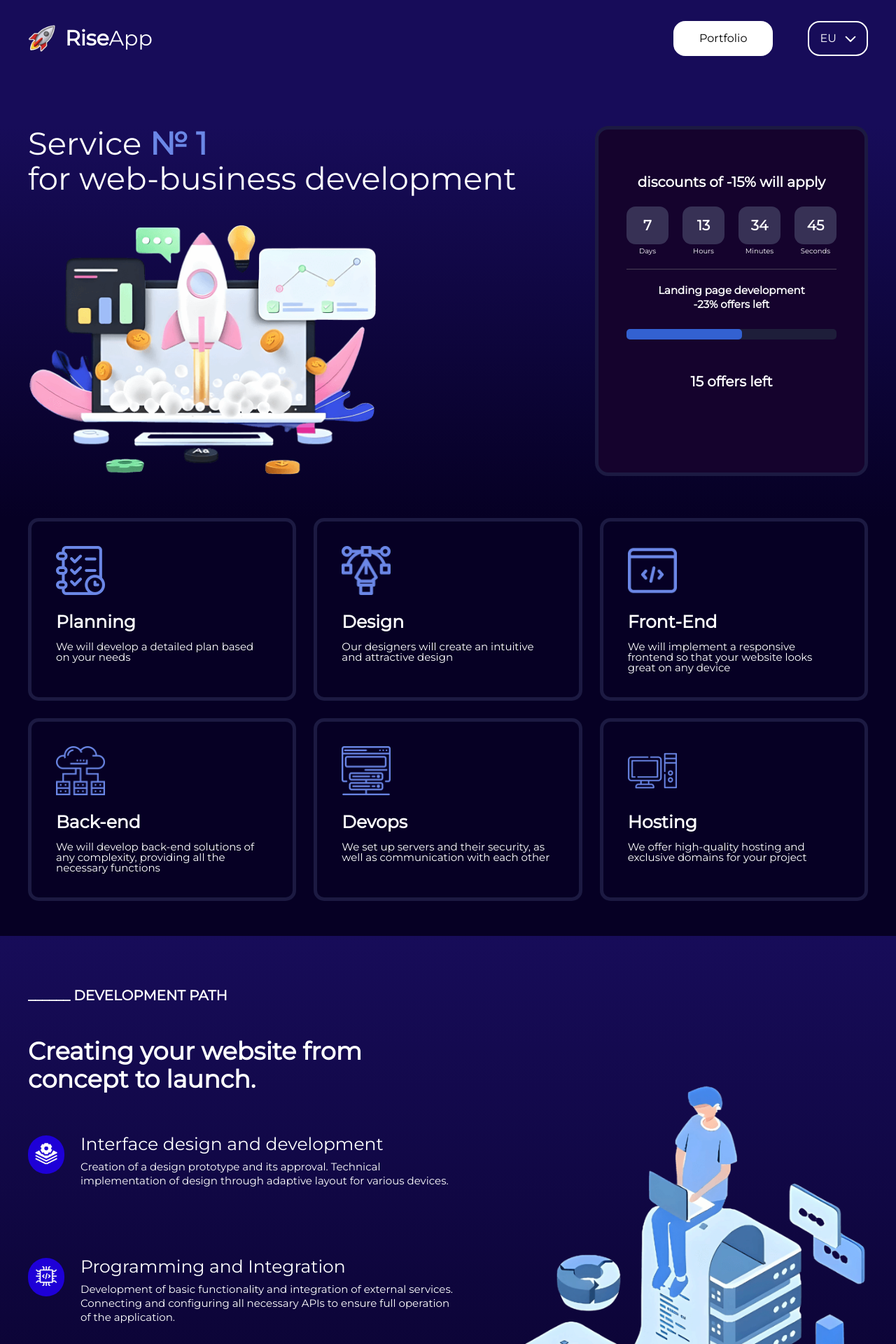
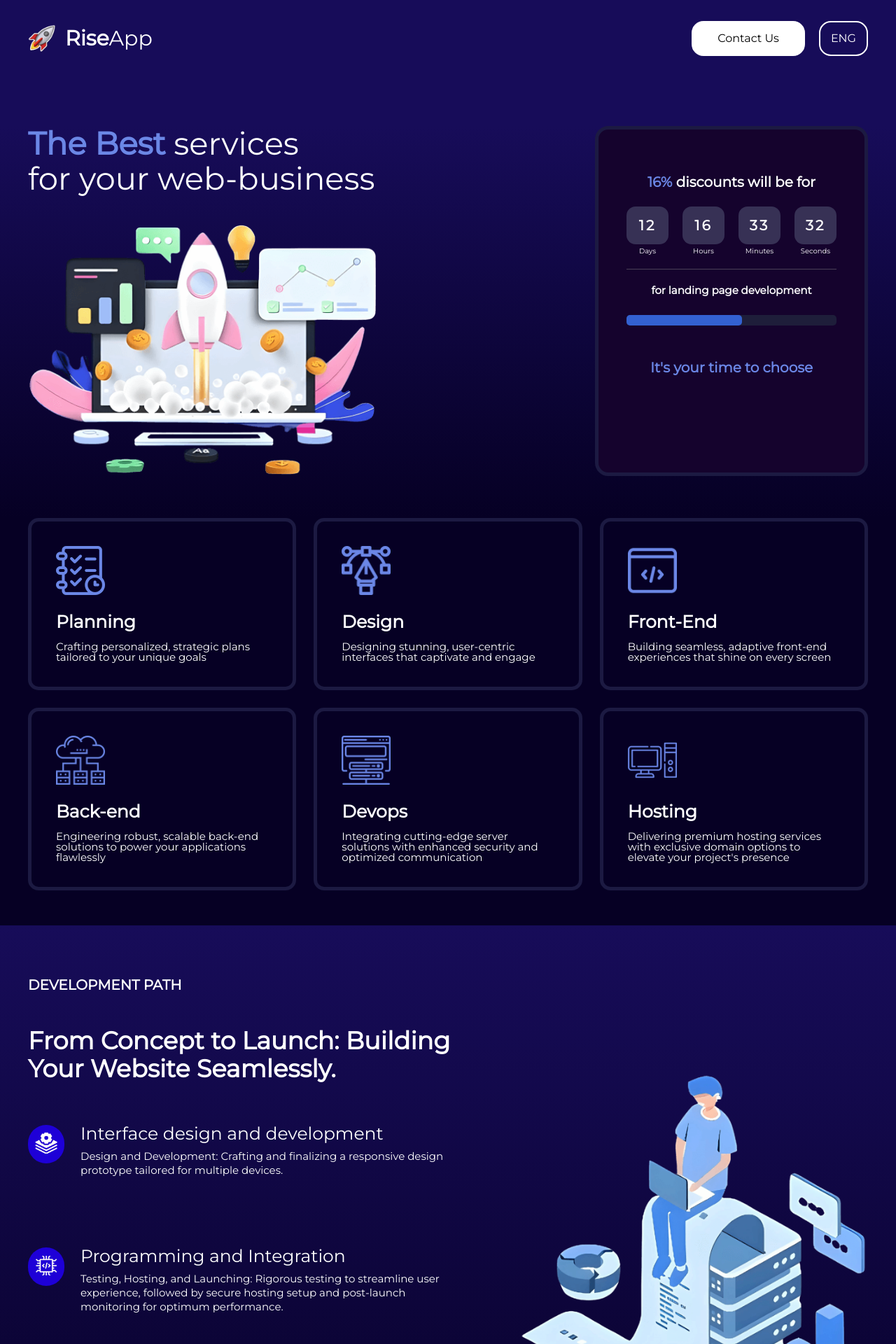
Before and after one commit to Evggeennniy/RiseApp, a Python web app: template templates/index.html in a window 1280 px wide. Shown: the top 1920 px of the page at 70% size. Run offline with Jinja, Linux system fonts and the light colour scheme; the template is opened without the code that fills it, so the values that code supplies are empty.

Commit message:
fixes, simple updates

```diff
--- a/static/css/styles.css
+++ b/static/css/styles.css
@@ -52,10 +52,6 @@ body {
 
 a {
   color: white;
-}
-
-.page {
-  overflow: hidden;
 }
 
 .container {
@@ -156,24 +152,37 @@ a {
 }
 .header .header__nav {
   display: flex;
-  gap: 50px;
+  gap: 20px;
 }
 .header .nav__link {
   padding: 15px 35px;
   border: 2px solid white;
   border-radius: 17px;
   text-decoration: none;
+  text-align: center;
   font-size: 16px;
+  transition: scale 300ms ease-in-out;
+  cursor: pointer;
 }
 .header .nav__link--white {
   background-color: #ffffff;
   color: black;
 }
+.header .nav__link--transparent {
+  background-color: transparent;
+  color: white;
+}
 .header .nav__link:last-child {
   padding: 15px;
 }
-.header .nav__link-switcher {
-  margin-left: 8px;
+.header .nav__link:hover {
+  scale: 0.95;
+}
+.header .nav__switcher-img {
+  rotate: 90deg;
+}
+.header .nav__switcher-img.active {
+  rotate: -90deg;
 }
 .header .company-name {
   font-size: 30px;
@@ -195,6 +204,7 @@ a {
 .intro {
   background: linear-gradient(to bottom, #170c59 0%, #060024 100%);
   padding-bottom: 60px;
+  overflow: hidden;
 }
 .intro .intro__wrapper {
   display: flex;
@@ -236,6 +246,8 @@ a {
   background-color: #373155;
   border-radius: 13px;
   margin-bottom: 5px;
+  text-align: center;
+  letter-spacing: 3px;
 }
 .intro .discounts__time-desc {
   font-size: 10px;
@@ -353,6 +365,7 @@ a {
   padding-top: 75px;
   padding-bottom: 75px;
   background: linear-gradient(to bottom, #170c59 0%, #060024 100%);
+  overflow: hidden;
 }
 .dev-steps .dev-steps__subtitle {
   margin-bottom: 50px;
@@ -427,6 +440,7 @@ a {
 
 .portfolio {
   background-color: #060024;
+  overflow: hidden;
 }
 .portfolio .portfolio__logo {
   width: 85px;
@@ -513,6 +527,7 @@ a {
   padding-top: 105px;
   padding-bottom: 75px;
   background-color: #060024;
+  overflow: hidden;
 }
 .why-us .why-us__subtitle {
   margin-bottom: 40px;
@@ -520,12 +535,6 @@ a {
   justify-content: center;
   gap: 15px;
   align-items: center;
-}
-.why-us .why-us__content {
-  display: flex;
-  justify-content: center;
-  align-items: center;
-  gap: 90px;
 }
 .why-us .why-us__title {
   line-height: 45px;
--- a/static/css/styles.scss
+++ b/static/css/styles.scss
@@ -76,10 +76,6 @@ body {
 
 a {
   color: $default-font-color;
-}
-
-.page {
-  overflow: hidden;
 }
 
 .container {
@@ -185,7 +181,7 @@ a {
 
   .header__nav {
     display: flex;
-    gap: 50px;
+    gap: 20px;
   }
 
   .nav__link {
@@ -193,20 +189,36 @@ a {
     border: 2px solid white;
     border-radius: 17px;
     text-decoration: none;
+    text-align: center;
     font-size: 16px;
+    transition: scale 300ms ease-in-out;
+    cursor: pointer;
 
     &--white {
       background-color: #ffffff;
       color: black;
     }
 
+    &--transparent {
+      background-color: transparent;
+      color: white;
+    }
+
     &:last-child {
       padding: 15px;
     }
+
+    &:hover {
+      scale: 0.95;
+    }
   }
 
-  .nav__link-switcher {
-    margin-left: 8px;
+  .nav__switcher-img {
+    rotate: 90deg;
+  }
+
+  .nav__switcher-img.active {
+    rotate: -90deg;
   }
 
   .company-name {
@@ -233,6 +245,7 @@ a {
 .intro {
   background: $theme-gradient;
   padding-bottom: 60px;
+  overflow: hidden;
 
   .intro__wrapper {
     display: flex;
@@ -282,6 +295,8 @@ a {
     background-color: #373155;
     border-radius: 13px;
     margin-bottom: 5px;
+    text-align: center;
+    letter-spacing: 3px;
   }
 
   .discounts__time-desc {
@@ -423,6 +438,7 @@ a {
   padding-top: 75px;
   padding-bottom: 75px;
   background: $theme-gradient;
+  overflow: hidden;
 
   .dev-steps__subtitle {
     margin-bottom: 50px;
@@ -514,6 +530,7 @@ a {
 
 .portfolio {
   background-color: $theme-second-color;
+  overflow: hidden;
 
   .portfolio__logo {
     width: 85px;
@@ -620,6 +637,7 @@ a {
   padding-top: 105px;
   padding-bottom: 75px;
   background-color: $theme-second-color;
+  overflow: hidden;
 
   .why-us__subtitle {
     margin-bottom: 40px;
@@ -627,13 +645,6 @@ a {
     justify-content: center;
     gap: 15px;
     align-items: center;
-  }
-
-  .why-us__content {
-    display: flex;
-    justify-content: center;
-    align-items: center;
-    gap: 90px;
   }
 
   .why-us__title {
--- a/static/js/scripts.js
+++ b/static/js/scripts.js
@@ -12,11 +12,42 @@ function checkFade() {
 window.addEventListener("scroll", checkFade);
 window.addEventListener("load", checkFade);
 
-const navLinkToPortfolio = document.querySelector(".nav__link-portfolio");
-const portfolioIntro = document.querySelector(".portfolio__intro");
-navLinkToPortfolio.addEventListener("click", () => {
-  portfolioIntro.scrollIntoView({ behavior: "smooth", block: "start" });
+const navLinkToContact = document.querySelector(".nav__link-contactus");
+const contactUsButton = document.querySelector(".why-us__contactus");
+navLinkToContact.addEventListener("click", () => {
+  contactUsButton.scrollIntoView({ behavior: "smooth", block: "start" });
 });
+
+// const langSwitcher = document.querySelector(".nav__switcher");
+// const langSwitcherImg = document.querySelector(".nav__switcher-img");
+// langSwitcher.addEventListener("click", () => {
+//   langSwitcherImg.classList.toggle("active");
+// });
+
+const discountBlock = document.querySelector(".discounts__content");
+const discountDays = document.querySelector(".discounts__time-days");
+const discountHours = document.querySelector(".discounts__time-hours");
+const discountMinutes = document.querySelector(".discounts__time-minutes");
+const discountSeconds = document.querySelector(".discounts__time-seconds");
+function updateTextContent(element, value) {
+  if (element.textContent != value) {
+    element.textContent = value;
+  }
+}
+
+function changeTime() {
+  const dateNow = new Date();
+  const discountsEnd = new Date(2024, 6, 6);
+  const diff = discountsEnd - dateNow;
+
+  updateTextContent(discountDays, Math.floor(diff / (1000 * 60 * 60 * 24)));
+  updateTextContent(discountHours, Math.floor((diff / (1000 * 60 * 60)) % 24));
+  updateTextContent(discountMinutes, Math.floor((diff / (1000 * 60)) % 60));
+  updateTextContent(discountSeconds, Math.floor((diff / 1000) % 60));
+
+  setTimeout(changeTime, 1000);
+}
+setTimeout(changeTime, 1000);
 
 const popupButtonOutside = document.querySelector(".popup__button-outside");
 const popupButtonInside = document.querySelector(".popup__button-inside");
--- a/templates/index.html
+++ b/templates/index.html
@@ -28,17 +28,17 @@
             <div class="header__mobnav-stick"></div>
           </div>
           <nav class="header__nav">
-            <a href="#" class="nav__link nav__link-portfolio nav__link--white"
-              >Portfolio</a
+            <a class="nav__link nav__link-contactus nav__link--white"
+              >Contact Us</a
             >
-            <a href="#" class="nav__link">
-              EU
-              <img
+            <div class="nav__link nav__switcher">
+              <span class="nav__swither-option">ENG</span>
+              <!-- <img
                 src="/static/img/lang_switcher.svg"
                 alt="&darr;"
-                class="nav__link-switcher"
-              />
-            </a>
+                class="nav__switcher-img"
+              /> -->
+            </div>
           </nav>
         </div>
       </header>
@@ -47,9 +47,9 @@
           <div class="intro__wrapper container">
             <div class="intro__main animated-slide slide-left-right">
               <h1 class="intro__title">
-                Service
-                <span class="font--highlight font--bold">№ 1</span><br />for
-                web-business development
+                <span class="font--highlight font--bold">The Best</span>
+                services
+                <br />for your web-business
               </h1>
               <img
                 src="/static/img/intro_img.png"
@@ -60,40 +60,53 @@
             <div
               class="intro__discounts font--bold animated-slide slide-right-left"
             >
+              <div class="discount__content">
                 <h4 class="discounts__time-title">
-                discounts of -15% will apply
+                  <span class="font--highlight">16%</span> discounts will be for
                 </h4>
                 <div class="discounts__time-wrapper">
                   <div class="discounts__time-item">
-                  <h4 class="discounts__time-value">7</h4>
+                    <h4 class="discounts__time-value discounts__time-days">
+                      14
+                    </h4>
                     <p class="discounts__time-desc">Days</p>
                   </div>
                   <div class="discounts__time-item">
-                  <h4 class="discounts__time-value">13</h4>
+                    <h4 class="discounts__time-value discounts__time-hours">
+                      13
+                    </h4>
                     <p class="discounts__time-desc">Hours</p>
                   </div>
                   <div class="discounts__time-item">
-                  <h4 class="discounts__time-value">34</h4>
+                    <h4 class="discounts__time-value discounts__time-minutes">
+                      34
+                    </h4>
                     <p class="discounts__time-desc">Minutes</p>
                   </div>
                   <div class="discounts__time-item">
-                  <h4 class="discounts__time-value">45</h4>
+                    <h4 class="discounts__time-value discounts__time-seconds">
+                      45
+                    </h4>
                     <p class="discounts__time-desc">Seconds</p>
                   </div>
                 </div>
                 <div class="line"></div>
                 <p class="discounts__offer-subtitle">
-                Landing page development<br />-23% offers left
+                  for landing page development
                 </p>
                 <div class="discounts__progressbar">
                   <div class="discounts__progressbar-done"></div>
                 </div>
-              <h4 class="discounts__offer-title">15 offers left</h4>
+                <h4 class="discounts__offer-title font--highlight">
+                  It's your time to choose
+                </h4>
+              </div>
             </div>
           </div>
         </section>
         <section class="services">
           <div class="services__wrapper animated-slide container">
+            <div class="services__content">
               <ul class="services__list">
                 <li class="services__item">
                   <div class="services__info">
@@ -104,7 +117,8 @@
                     />
                     <h3 class="services__title font--bold">Planning</h3>
                     <p class="services__desc">
-                    We will develop a detailed plan based on your needs
+                      Crafting personalized, strategic plans tailored to your
+                      unique goals
                     </p>
                   </div>
                 </li>
@@ -117,7 +131,8 @@
                     />
                     <h3 class="services__title font--bold">Design</h3>
                     <p class="services__desc">
-                    Our designers will create an intuitive and attractive design
+                      Designing stunning, user-centric interfaces that captivate
+                      and engage
                     </p>
                   </div>
                 </li>
@@ -130,8 +145,8 @@
                     />
                     <h3 class="services__title font--bold">Front-End</h3>
                     <p class="services__desc">
-                    We will implement a responsive frontend so that your website
-                    looks great on any device
+                      Building seamless, adaptive front-end experiences that
+                      shine on every screen
                     </p>
                   </div>
                 </li>
@@ -144,8 +159,8 @@
                     />
                     <h3 class="services__title font--bold">Back-end</h3>
                     <p class="services__desc">
-                    We will develop back-end solutions of any complexity,
-                    providing all the necessary functions
+                      Engineering robust, scalable back-end solutions to power
+                      your applications flawlessly
                     </p>
                   </div>
                 </li>
@@ -158,8 +173,8 @@
                     />
                     <h3 class="services__title font--bold">Devops</h3>
                     <p class="services__desc">
-                    We set up servers and their security, as well as
-                    communication with each other
+                      Integrating cutting-edge server solutions with enhanced
+                      security and optimized communication
                     </p>
                   </div>
                 </li>
@@ -172,12 +187,13 @@
                     />
                     <h3 class="services__title font--bold">Hosting</h3>
                     <p class="services__desc">
-                    We offer high-quality hosting and exclusive domains for your
-                    project
+                      Delivering premium hosting services with exclusive domain
+                      options to elevate your project's presence
                     </p>
                   </div>
                 </li>
               </ul>
+            </div>
           </div>
         </section>
         <section class="dev-steps">
@@ -186,11 +202,9 @@
           >
             <div class="dev-steps__content">
               <div class="dev-steps__actions">
-                <h4 class="dev-steps__subtitle font--bold">
-                  ______ DEVELOPMENT PATH
-                </h4>
+                <h4 class="dev-steps__subtitle font--bold">DEVELOPMENT PATH</h4>
                 <h2 class="dev-steps__title font--bold">
-                  Creating your website from concept to launch.
+                  From Concept to Launch: Building Your Website Seamlessly.
                 </h2>
                 <ul class="dev-steps__list">
                   <li class="dev-steps__item animated-slide slide-left-right">
@@ -206,9 +220,9 @@
                         Interface design and development
                       </h3>
                       <p class="dev-steps__item-desc">
-                        Creation of a design prototype and its approval.
-                        Technical implementation of design through adaptive
-                        layout for various devices.
+                        Design and Development: Crafting and finalizing a
+                        responsive design prototype tailored for multiple
+                        devices.
                       </p>
                     </div>
                   </li>
@@ -225,10 +239,10 @@
                         Programming and Integration
                       </h3>
                       <p class="dev-steps__item-desc">
-                        Development of basic functionality and integration of
-                        external services. Connecting and configuring all
-                        necessary APIs to ensure full operation of the
-                        application.
+                        Testing, Hosting, and Launching: Rigorous testing to
+                        streamline user experience, followed by secure hosting
+                        setup and post-launch monitoring for optimum
+                        performance.
                       </p>
                     </div>
                   </li>
@@ -267,6 +281,7 @@
           <div
             class="portfolio__wrapper animated-slide slide-top-bottom container"
           >
+            <div class="portfolio__content">
               <div class="portfolio__intro">
                 <div class="portfolio__logo-wrapper">
                   <img
@@ -317,17 +332,18 @@
                 </div>
               </div>
             </div>
+          </div>
         </section>
         <section class="why-us">
           <div
             class="why-us__wrapper animated-slide slide-top-bottom container"
           >
+            <div class="why-us__content">
               <h4 class="why-us__subtitle styled-heading">
                 <div class="circle"></div>
                 WHY US
                 <div class="circle"></div>
               </h4>
-            <div class="why-us__content">
               <div class="why-us__facts">
                 <h2 class="why-us__title">
                   Why should you choose <br />
@@ -385,7 +401,7 @@
                     </div>
                   </li>
                 </ul>
-                <div class="why-us__button-wrapper">
+                <div class="why-us__button-wrapper why-us__contactus">
                   <a class="popup__button-outside popup__toggle"
                     >Contact Us <img src="/static/img/arrow-right.svg" alt=""
                   /></a>
```
Also changed, not shown: 1 other file. Lines whose indentation alone changed are shown as unchanged.
